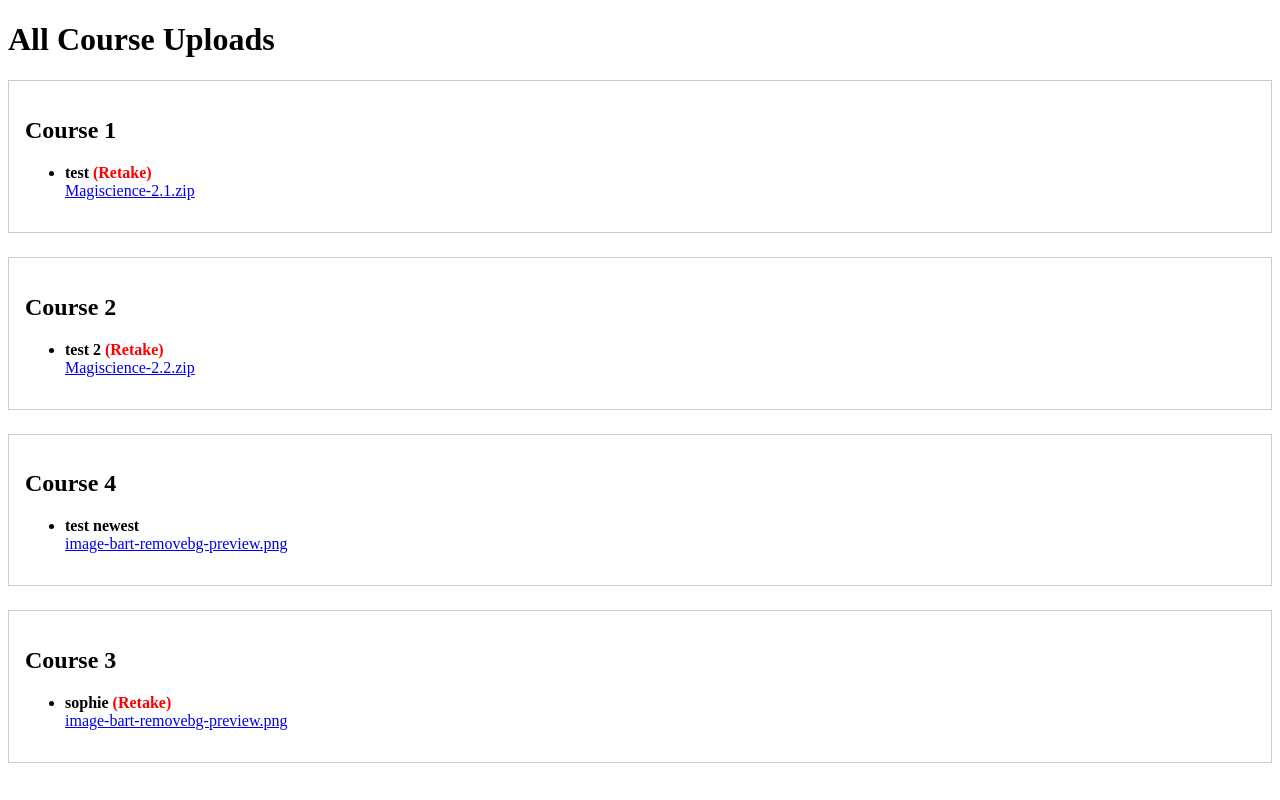
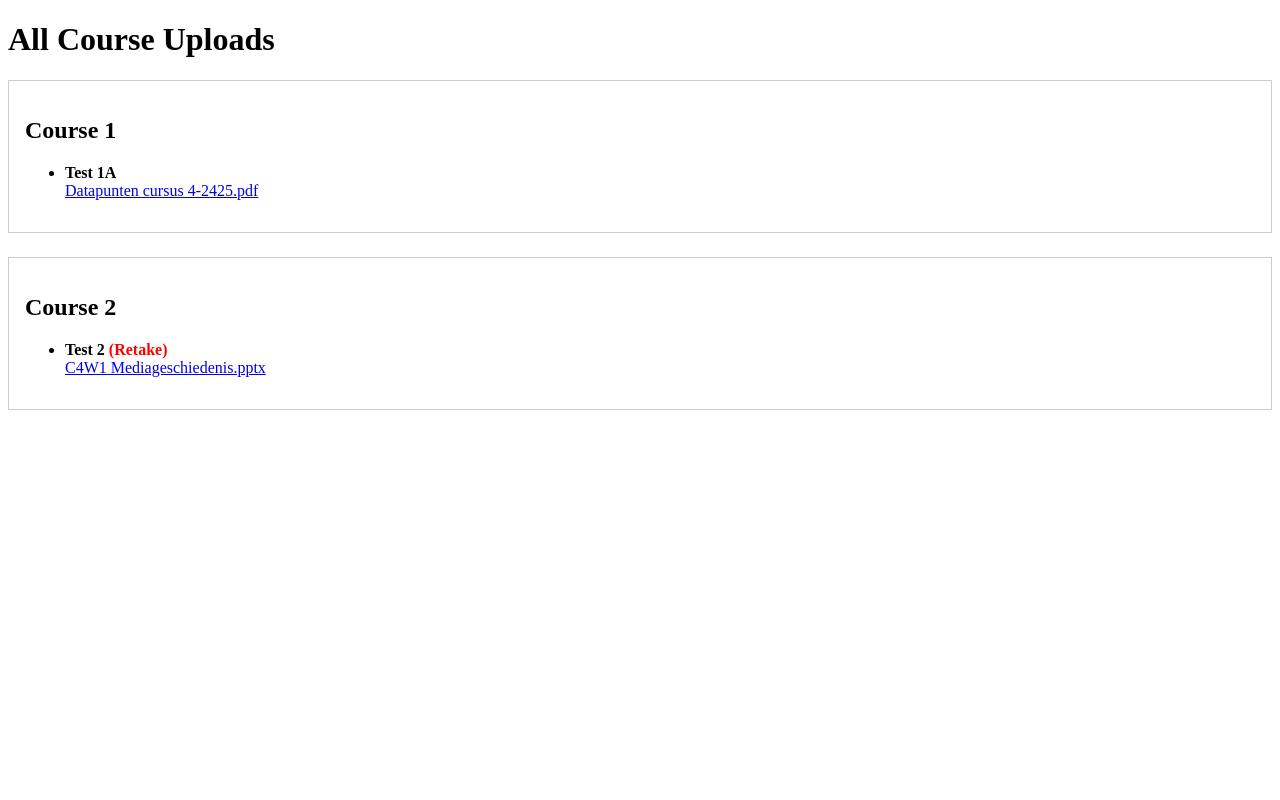
Before and after one commit to thomaswijers/Datapunten-pro, a PHP site: page / in a window 1280 px wide. Run offline with PHP 8.4, Linux system fonts and the light colour scheme.

Commit message:
- Setup css - Added header - Added footer - Cleaned data

```diff
--- /dev/null
+++ b/components/Footer.inc.php
@@ -0,0 +1,5 @@
+<footer>
+
+</footer>
+</body>
+</html>
--- /dev/null
+++ b/components/Header.inc.php
@@ -0,0 +1,15 @@
+<!DOCTYPE html>
+<html lang="en">
+<head>
+    <meta charset="UTF-8">
+    <meta name="viewport" content="width=device-width, initial-scale=1.0">
+    <title><?php echo htmlspecialchars($pageTitle); ?></title>
+
+    <link rel="stylesheet" href="css/stylesheet.min.css">
+</head>
+<body>
+    <header class="header">
+        <div class="container">
+
+        </div>
+    </header>
--- /dev/null
+++ b/css/stylesheet.min.css
@@ -0,0 +1 @@
+.course-section{border:1px solid #ccc;padding:1em;margin-bottom:1.5em}.retake{color:red;font-weight:bold}
--- a/data/data.json
+++ b/data/data.json
@@ -5,32 +5,18 @@
     },
     "uploads": [
         {
-			"title": "test",
+            "title": "Test 1A",
             "course_index": "Course 1",
-			"retake": true,
-			"filename": "Magiscience-2.1.zip",
-			"timestamp": 1746639378
+            "retake": false,
+            "filename": "Datapunten cursus 4-2425.pdf",
+            "timestamp": "2025\/May\/Thu"
         },
         {
-			"title": "test 2",
+            "title": "Test 2",
             "course_index": "Course 2",
             "retake": true,
-			"filename": "Magiscience-2.2.zip",
-			"timestamp": 1746639399
-		},
-		{
-			"title": "test newest",
-			"course_index": "Course 4",
-			"retake": false,
-			"filename": "image-bart-removebg-preview.png",
-			"timestamp": 1746640041
-		},
-		{
-			"title": "sophie",
-			"course_index": "Course 3",
-			"retake": true,
-			"filename": "image-bart-removebg-preview.png",
-			"timestamp": 1746640551
+            "filename": "C4W1 Mediageschiedenis.pptx",
+            "timestamp": "2025\/May\/Thu"
         }
     ]
 }
--- a/index.php
+++ b/index.php
@@ -1,6 +1,7 @@
 <?php
 $dataFile = "data/data.json";
 $uploads = [];
+$pageTitle = "Home";
 
 if (file_exists($dataFile)) {
     $json = file_get_contents($dataFile);
@@ -18,29 +19,9 @@ if (file_exists($dataFile)) {
         $grouped[$course][] = $upload;
     }
 }
+
+include 'components/Header.inc.php'
 ?>
-
-<!DOCTYPE html>
-<html>
-
-<head>
-    <meta charset="UTF-8">
-    <title>Course Uploads</title>
-    <style>
-        .course-section {
-            border: 1px solid #ccc;
-            padding: 1em;
-            margin-bottom: 1.5em;
-        }
-
-        .retake {
-            color: red;
-            font-weight: bold;
-        }
-    </style>
-</head>
-
-<body>
     <h1>All Course Uploads</h1>
 
     <?php foreach ($grouped as $course => $files): ?>
--- /dev/null
+++ b/stylesheet.scss
@@ -0,0 +1,10 @@
+.course-section {
+    border: 1px solid #ccc;
+    padding: 1em;
+    margin-bottom: 1.5em;
+}
+
+.retake {
+    color: red;
+    font-weight: bold;
+}
--- a/upload.php
+++ b/upload.php
@@ -30,7 +30,7 @@ if ($_SERVER['REQUEST_METHOD'] === 'POST') {
                 'course_index' => $courseIndex,
                 'retake' => $retake,
                 'filename' => $filename,
-                'timestamp' => time()
+                'timestamp' => date("Y/M/D")
             ];
 
             file_put_contents($dataFile, json_encode($allData, JSON_PRETTY_PRINT));
```
Also changed, not shown: css/stylesheet.css (added, +10 -0 lines), uploads/image-bart-removebg-preview.png (deleted), uploads/image.png (deleted), 5 other files. Lines whose indentation alone changed are shown as unchanged.
